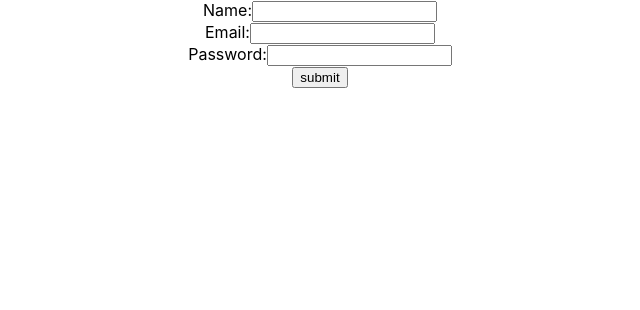
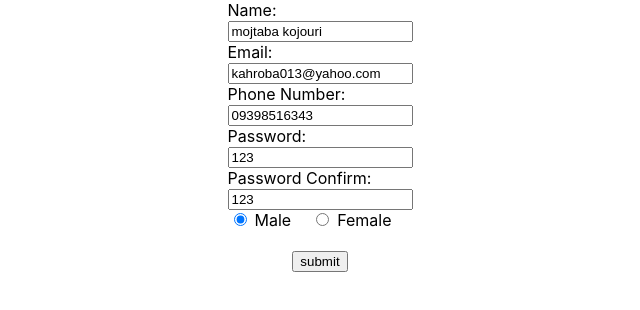
Before and after one commit to mojtaba013/formik-app, a React (Create React App) app: page / in a window 1280 px wide. Shown: the top 310 px of the page, without its empty margins (320-960 px from the left). Built offline with nearby package versions, Linux system fonts and the light colour scheme; data requests are answered from the project's data file.

Commit message:
Signed-off-by: mojtaba <kahroba013@yahoo.com>

```diff
--- a/package.json
+++ b/package.json
@@ -6,11 +6,13 @@
     "@testing-library/jest-dom": "^5.16.5",
     "@testing-library/react": "^13.4.0",
     "@testing-library/user-event": "^13.5.0",
+    "axios": "^0.27.2",
     "formik": "^2.2.9",
     "react": "^18.2.0",
     "react-dom": "^18.2.0",
     "react-scripts": "5.0.1",
-    "web-vitals": "^2.1.4"
+    "web-vitals": "^2.1.4",
+    "yup": "^0.32.11"
   },
   "scripts": {
     "start": "react-scripts start",
--- /dev/null
+++ b/server-api/db.json
@@ -0,0 +1,14 @@
+{
+  "users": [
+    {
+      "id":"1",
+      "name": "mojtaba kojouri",
+      "email": "kahroba013@yahoo.com",
+      "phoneNumber": "09398516343",
+      "password": "123",
+      "passwordConfirm": "123",
+      "gender": "0"
+    }
+
+  ]
+}
--- a/src/App.css
+++ b/src/App.css
@@ -1,38 +1,28 @@
 .App {
   text-align: center;
+  display: flex;
+  justify-content: center;
+}
+label {
+  display: flex;
+}
+input["text"],
+input["email"],
+input["password"] {
+  width: 400px;
+  padding: 6px 14px;
+  display: block;
+}
+input + label {
+  display: inline-flex;
+  margin-right: 20px;
+  margin-left: 5px;
 }
 
-.App-logo {
-  height: 40vmin;
-  pointer-events: none;
+.formControl {
+  margin-bottom: 20px;
 }
 
-@media (prefers-reduced-motion: no-preference) {
-  .App-logo {
-    animation: App-logo-spin infinite 20s linear;
-  }
+.error {
+  color: red;
 }
-
-.App-header {
-  background-color: #282c34;
-  min-height: 100vh;
-  display: flex;
-  flex-direction: column;
-  align-items: center;
-  justify-content: center;
-  font-size: calc(10px + 2vmin);
-  color: white;
-}
-
-.App-link {
-  color: #61dafb;
-}
-
-@keyframes App-logo-spin {
-  from {
-    transform: rotate(0deg);
-  }
-  to {
-    transform: rotate(360deg);
-  }
-}
--- a/src/components/SignUpForm.js
+++ b/src/components/SignUpForm.js
@@ -1,53 +1,124 @@
-import { useState } from "react";
+import axios from "axios";
+import { useFormik } from "formik";
+import { useEffect, useState } from "react";
+import * as Yup from "yup";
+const initialValues = {
+  name: "",
+  email: "",
+  password: "",
+  phoneNumber: "",
+  passwordConfirm: "",
+  gender: "",
+};
 
 const SignUpForm = () => {
-  const [userData, setUserData] = useState({
-    name: "",
-    email: "",
-    password: "",
+  const [formValues, setFormValues] = useState(null);
+  useEffect(() => {
+    axios
+      .get("http://localhost:3001/users/1")
+      .then((res) => setFormValues(res.data))
+      .catch((err) => console.log(err));
+  }, []);
+
+  const onSubmit = (values) => {
+    console.log("sex:", values);
+  };
+
+  const validationSchema = Yup.object({
+    name: Yup.string().required("name is required"),
+    email: Yup.string().email("format invalid").required("email is required"),
+    phoneNumber: Yup.string().required("phoneNumber is required"),
+    password: Yup.string().required("password required"),
+    passwordConfirm: Yup.string().oneOf(
+      [Yup.ref("password"), null],
+      "Passwords must match"
+    ),
+    gender: Yup.string().required("gender is required"),
   });
 
-  const changeHandler = (e) => {
-    setUserData({ ...userData, [e.target.name]: e.target.value });
-    //setUserData( {[e.target.name]: e.target.value });
-  };
+  const formik = useFormik({
+    initialValues:formValues ||initialValues,
+    onSubmit,
+    validationSchema,
+    validateOnMount: true,
+    enableReinitialize:true,
+  });
 
-  const submitHandler=(e)=>{
-    e.preventDefault();
-    console.log("submitted");
-  }
+
 
   return (
     <>
-      <form onSubmit={submitHandler}>
+      <form onSubmit={formik.handleSubmit}>
         <div>
           <label>Name:</label>
+          <input type="text" name="name" {...formik.getFieldProps("name")} />
+        </div>
+        {formik.errors.name && formik.touched.name && (
+          <div className="error">{formik.errors.name}</div>
+        )}
+        <div>
+          <label>Email:</label>
+          <input type="text" name="email" {...formik.getFieldProps("email")} />
+        </div>
+        {formik.errors.email && formik.touched.email && (
+          <div className="error">{formik.errors.email}</div>
+        )}
+        <div>
+          <label>Phone Number:</label>
           <input
             type="text"
-            name="name"
-            value={userData.name}
-            onChange={changeHandler}
+            name="phoneNumber"
+            {...formik.getFieldProps("phoneNumber")}
           />
         </div>
-        <div>
-          <label>Email:</label>
-          <input
-            type="text"
-            name="email"
-            value={userData.email}
-            onChange={changeHandler}
-          />
-        </div>
+        {formik.errors.phoneNumber && formik.touched.phoneNumber && (
+          <div className="error">{formik.errors.phoneNumber}</div>
+        )}
         <div>
           <label>Password:</label>
           <input
             type="text"
             name="password"
-            value={userData.password}
-            onChange={changeHandler}
+            {...formik.getFieldProps("password")}
           />
         </div>
-        <button >submit</button>
+        {formik.errors.password && formik.touched.password && (
+          <div className="error">{formik.errors.password}</div>
+        )}
+        <div>
+          <label>Password Confirm:</label>
+          <input
+            type="text"
+            name="passwordConfirm"
+            {...formik.getFieldProps("passwordConfirm")}
+          />
+        </div>
+        {formik.errors.passwordConfirm && formik.touched.passwordConfirm && (
+          <div className="error">{formik.errors.passwordConfirm}</div>
+        )}
+        <div className="formControl">
+          <input
+            type="radio"
+            id="0"
+            name="gender"
+            value="0"
+            onChange={formik.handleChange}
+            checked={formik.values.gender === "0"}
+          />
+          <label htmlFor="0">Male</label>
+          <input
+            type="radio"
+            id="1"
+            name="gender"
+            value="1"
+            onChange={formik.handleChange}
+            checked={formik.values.gender === "1"}
+          />
+          <label htmlFor="1">Female</label>
+        </div>
+        <button type="submit" disabled={!formik.isValid}>
+          submit
+        </button>
       </form>
     </>
   );
```
Also changed, not shown: server-api/package.json (added, +11 -0 lines), 1 other file (tests, documents, lock files or other folders).
